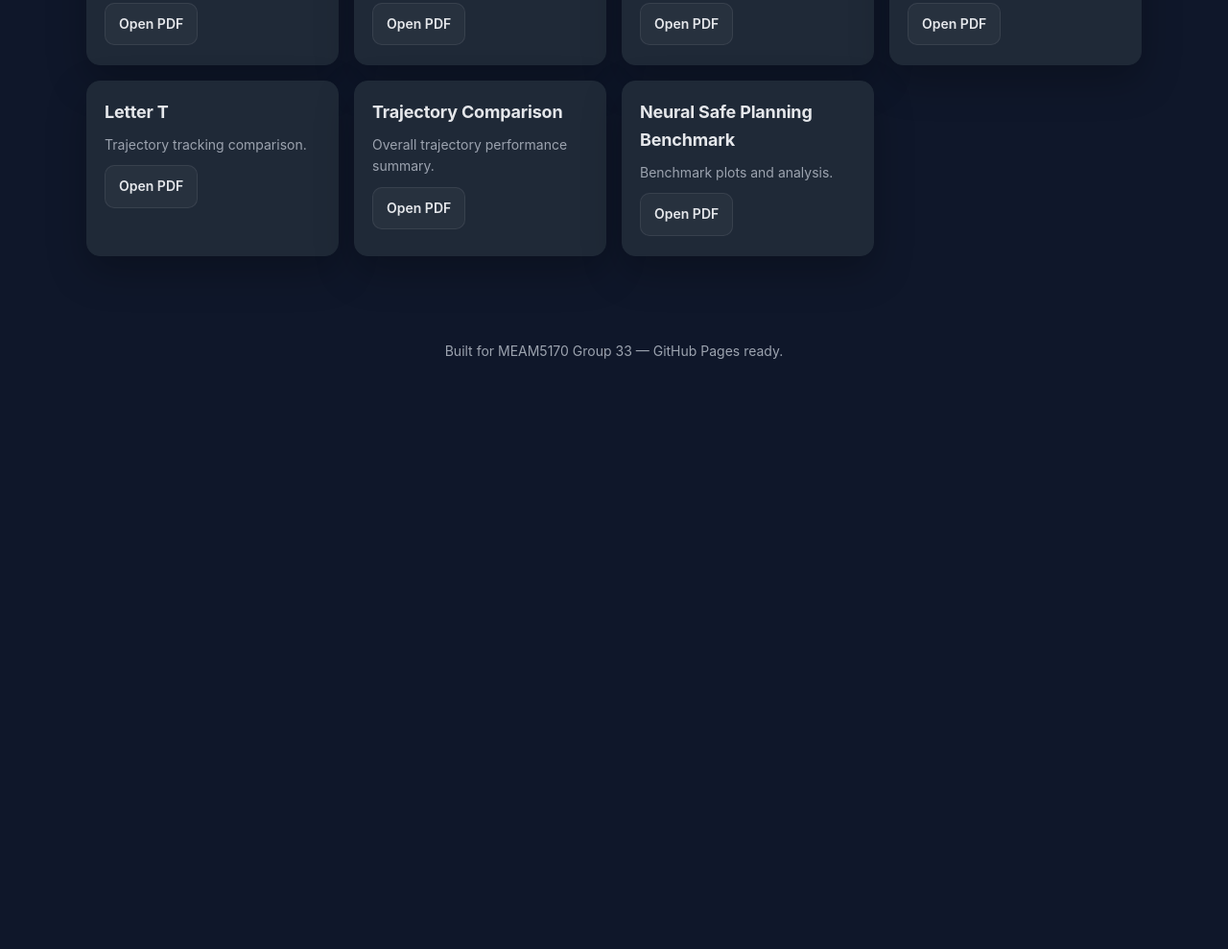
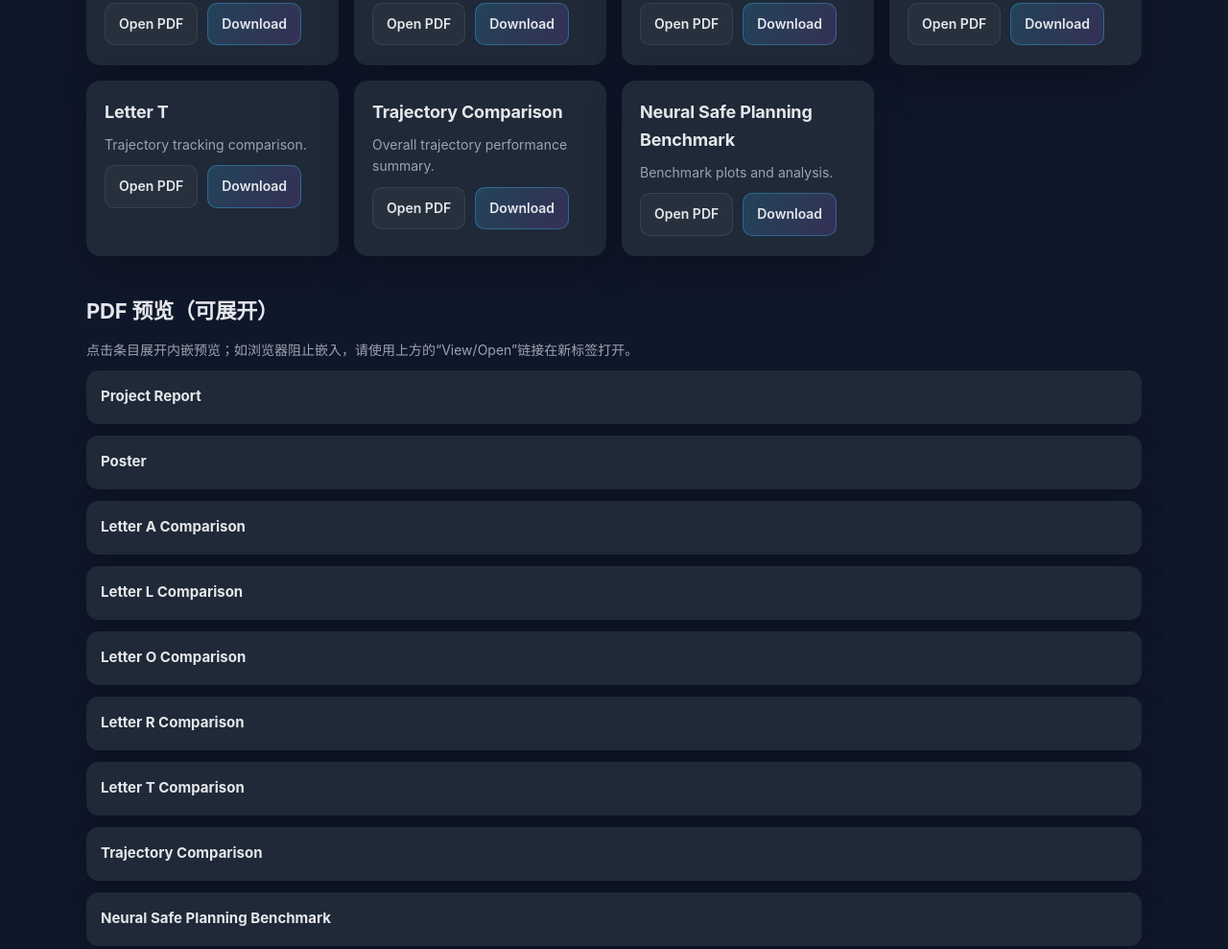
Before and after one commit to nozomi209/MEAM5170-Group33-Final-Project, a plain HTML site: page index.html in a window 1280 px wide. Shown: the part 1566-2555 px from the top of the page at 96% size. Before the commit the page ends 1991 px from the top, so only its background shows below. Drawn offline with Linux system fonts and the light colour scheme.

Commit message:
Add PDF accordion previews

```diff
--- a/index.html
+++ b/index.html
@@ -110,6 +110,30 @@
       background: #0b1220;
       box-shadow: 0 16px 35px rgba(0, 0, 0, 0.28);
     }
+    .accordion { display: flex; flex-direction: column; gap: 12px; }
+    details {
+      background: var(--card);
+      border: 1px solid var(--border);
+      border-radius: 12px;
+      padding: 12px 14px 14px;
+      box-shadow: 0 12px 30px rgba(0, 0, 0, 0.22);
+      transition: border-color 0.15s ease, box-shadow 0.15s ease;
+    }
+    details[open] {
+      border-color: rgba(56, 189, 248, 0.35);
+      box-shadow: 0 18px 40px rgba(0, 0, 0, 0.3);
+    }
+    summary {
+      cursor: pointer;
+      list-style: none;
+      font-weight: 700;
+      font-size: 15px;
+      display: flex;
+      align-items: center;
+      gap: 10px;
+      padding: 2px 0;
+    }
+    summary::-webkit-details-marker { display: none; }
     iframe, object {
       width: 100%;
       height: 720px;
@@ -182,6 +206,7 @@
           <p class="muted">Trajectory tracking comparison.</p>
           <div class="actions">
             <a class="btn secondary" href="letter_A_comparison.pdf" target="_blank" rel="noopener">Open PDF</a>
+            <a class="btn" href="letter_A_comparison.pdf" download>Download</a>
           </div>
         </div>
         <div class="card">
@@ -189,6 +214,7 @@
           <p class="muted">Trajectory tracking comparison.</p>
           <div class="actions">
             <a class="btn secondary" href="letter_L_comparison.pdf" target="_blank" rel="noopener">Open PDF</a>
+            <a class="btn" href="letter_L_comparison.pdf" download>Download</a>
           </div>
         </div>
         <div class="card">
@@ -196,6 +222,7 @@
           <p class="muted">Trajectory tracking comparison.</p>
           <div class="actions">
             <a class="btn secondary" href="letter_O_comparison.pdf" target="_blank" rel="noopener">Open PDF</a>
+            <a class="btn" href="letter_O_comparison.pdf" download>Download</a>
           </div>
         </div>
         <div class="card">
@@ -203,6 +230,7 @@
           <p class="muted">Trajectory tracking comparison.</p>
           <div class="actions">
             <a class="btn secondary" href="letter_R_comparison.pdf" target="_blank" rel="noopener">Open PDF</a>
+            <a class="btn" href="letter_R_comparison.pdf" download>Download</a>
           </div>
         </div>
         <div class="card">
@@ -210,6 +238,7 @@
           <p class="muted">Trajectory tracking comparison.</p>
           <div class="actions">
             <a class="btn secondary" href="letter_T_comparison.pdf" target="_blank" rel="noopener">Open PDF</a>
+            <a class="btn" href="letter_T_comparison.pdf" download>Download</a>
           </div>
         </div>
         <div class="card">
@@ -217,6 +246,7 @@
           <p class="muted">Overall trajectory performance summary.</p>
           <div class="actions">
             <a class="btn secondary" href="trajectory_comparison.pdf" target="_blank" rel="noopener">Open PDF</a>
+            <a class="btn" href="trajectory_comparison.pdf" download>Download</a>
           </div>
         </div>
         <div class="card">
@@ -224,8 +254,88 @@
           <p class="muted">Benchmark plots and analysis.</p>
           <div class="actions">
             <a class="btn secondary" href="neural_safe_planning_benchmark.pdf" target="_blank" rel="noopener">Open PDF</a>
+            <a class="btn" href="neural_safe_planning_benchmark.pdf" download>Download</a>
           </div>
         </div>
+      </div>
+    </section>
+
+    <section>
+      <h2>PDF 预览（可展开）</h2>
+      <p class="muted">点击条目展开内嵌预览；如浏览器阻止嵌入，请使用上方的“View/Open”链接在新标签打开。</p>
+      <div class="accordion">
+        <details>
+          <summary>Project Report</summary>
+          <div class="embed">
+            <object data="report.pdf" type="application/pdf">
+              <p style="padding:16px;color:var(--muted);">PDF 预览不可用，请 <a href="report.pdf" target="_blank" rel="noopener">点击这里</a> 打开。</p>
+            </object>
+          </div>
+        </details>
+        <details>
+          <summary>Poster</summary>
+          <div class="embed">
+            <object data="poster.pdf" type="application/pdf">
+              <p style="padding:16px;color:var(--muted);">PDF 预览不可用，请 <a href="poster.pdf" target="_blank" rel="noopener">点击这里</a> 打开。</p>
+            </object>
+          </div>
+        </details>
+        <details>
+          <summary>Letter A Comparison</summary>
+          <div class="embed">
+            <object data="letter_A_comparison.pdf" type="application/pdf">
+              <p style="padding:16px;color:var(--muted);">PDF 预览不可用，请 <a href="letter_A_comparison.pdf" target="_blank" rel="noopener">点击这里</a> 打开。</p>
+            </object>
+          </div>
+        </details>
+        <details>
+          <summary>Letter L Comparison</summary>
+          <div class="embed">
+            <object data="letter_L_comparison.pdf" type="application/pdf">
+              <p style="padding:16px;color:var(--muted);">PDF 预览不可用，请 <a href="letter_L_comparison.pdf" target="_blank" rel="noopener">点击这里</a> 打开。</p>
+            </object>
+          </div>
+        </details>
+        <details>
+          <summary>Letter O Comparison</summary>
+          <div class="embed">
+            <object data="letter_O_comparison.pdf" type="application/pdf">
+              <p style="padding:16px;color:var(--muted);">PDF 预览不可用，请 <a href="letter_O_comparison.pdf" target="_blank" rel="noopener">点击这里</a> 打开。</p>
+            </object>
+          </div>
+        </details>
+        <details>
+          <summary>Letter R Comparison</summary>
+          <div class="embed">
+            <object data="letter_R_comparison.pdf" type="application/pdf">
+              <p style="padding:16px;color:var(--muted);">PDF 预览不可用，请 <a href="letter_R_comparison.pdf" target="_blank" rel="noopener">点击这里</a> 打开。</p>
+            </object>
+          </div>
+        </details>
+        <details>
+          <summary>Letter T Comparison</summary>
+          <div class="embed">
+            <object data="letter_T_comparison.pdf" type="application/pdf">
+              <p style="padding:16px;color:var(--muted);">PDF 预览不可用，请 <a href="letter_T_comparison.pdf" target="_blank" rel="noopener">点击这里</a> 打开。</p>
+            </object>
+          </div>
+        </details>
+        <details>
+          <summary>Trajectory Comparison</summary>
+          <div class="embed">
+            <object data="trajectory_comparison.pdf" type="application/pdf">
+              <p style="padding:16px;color:var(--muted);">PDF 预览不可用，请 <a href="trajectory_comparison.pdf" target="_blank" rel="noopener">点击这里</a> 打开。</p>
+            </object>
+          </div>
+        </details>
+        <details>
+          <summary>Neural Safe Planning Benchmark</summary>
+          <div class="embed">
+            <object data="neural_safe_planning_benchmark.pdf" type="application/pdf">
+              <p style="padding:16px;color:var(--muted);">PDF 预览不可用，请 <a href="neural_safe_planning_benchmark.pdf" target="_blank" rel="noopener">点击这里</a> 打开。</p>
+            </object>
+          </div>
+        </details>
       </div>
     </section>
   </main>
```
